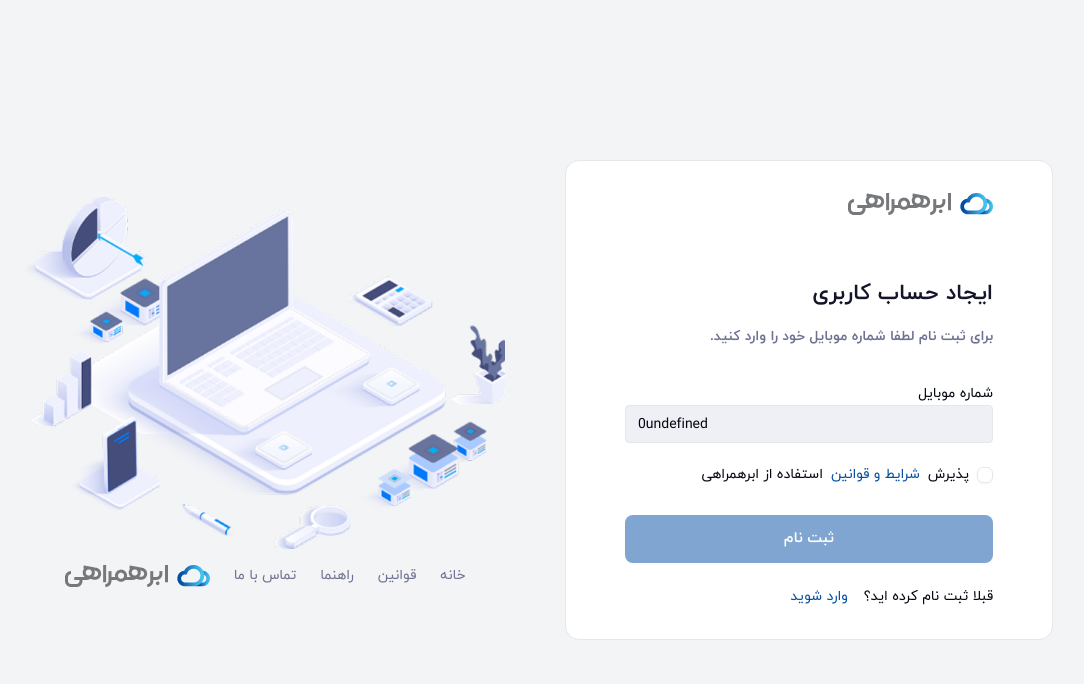
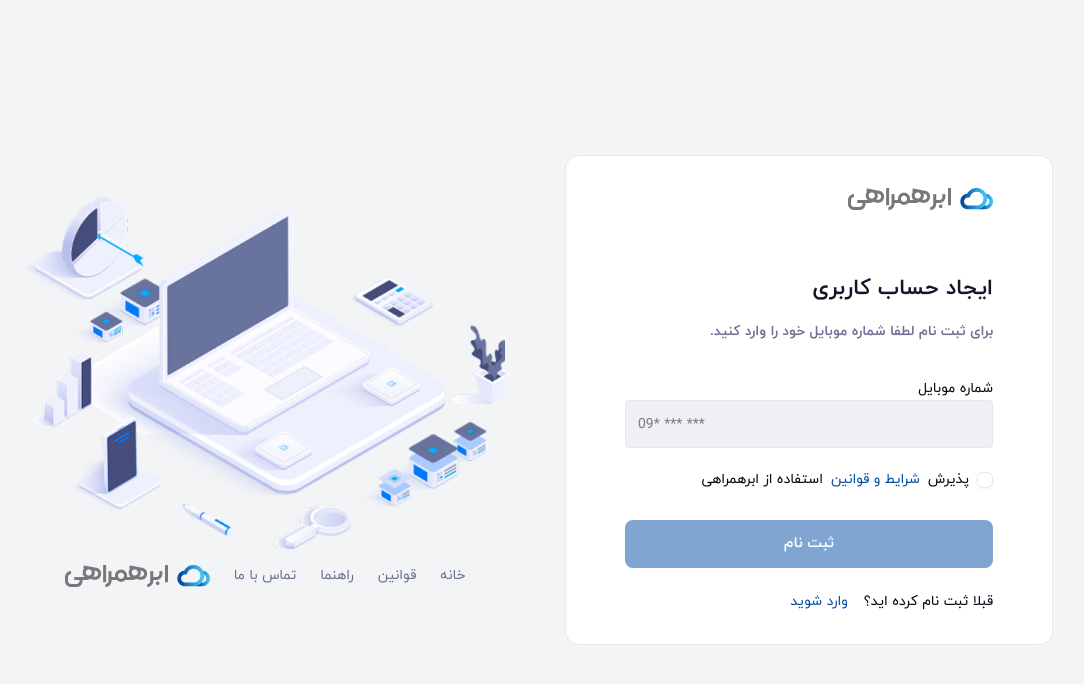
Before and after one commit to royakk/abrehamrahi, a React (Vite) app: page /login in a window 1280 px wide. Both pictures are taken after a click on the button "ثبت نام کنید". Shown: the top 684 px of the page, without its empty margins (103-1187 px from the left). Built offline with nearby package versions, Linux system fonts and the light colour scheme.

Commit message:
fix: some issue fixed

```diff
--- a/src/components/ui/input.tsx
+++ b/src/components/ui/input.tsx
@@ -45,7 +45,7 @@
             ref={ref}
             required={false}
             className={cn(
-              "flex h-[38px] w-full rounded-[4px] border border-Net-1-03 bg-newblack200 px-3 py-1 text-sm font-normal transition-colors file:border-0 file:text-sm file:font-medium file:text-foreground placeholder:text-Net-1-07 focus-visible:outline-none focus-visible:bg-white focus-visible:ring-ring disabled:cursor-not-allowed disabled:opacity-50",
+              "flex h-[48px] w-full rounded-[4px] border border-Net-1-03 bg-newblack200 px-3 py-1 text-sm font-normal transition-colors file:border-0 file:text-sm file:font-medium file:text-foreground placeholder:text-Net-1-07 focus-visible:outline-none focus-visible:bg-white focus-visible:ring-ring disabled:cursor-not-allowed disabled:opacity-50",
               className,
               `${props.error && "border-red200"}`,
               type === "password" && "pr-10 placeholder:text-right",
--- a/src/features/Auth/components/Register/CreateAcount.tsx
+++ b/src/features/Auth/components/Register/CreateAcount.tsx
@@ -27,8 +27,10 @@
     },
   });
   useEffect(() => {
-    const phoneWithZero = "0" + loginForms?.phone;
-    setValue("phone", phoneWithZero);
+    if (loginForms?.phone) {
+      const phoneWithZero = "0" + loginForms?.phone;
+      setValue("phone", phoneWithZero);
+    }
   }, []);
   const navigate = useNavigate();
   const onSubmit: SubmitHandler<GenerateOtpReq> = async (values) => {
```
